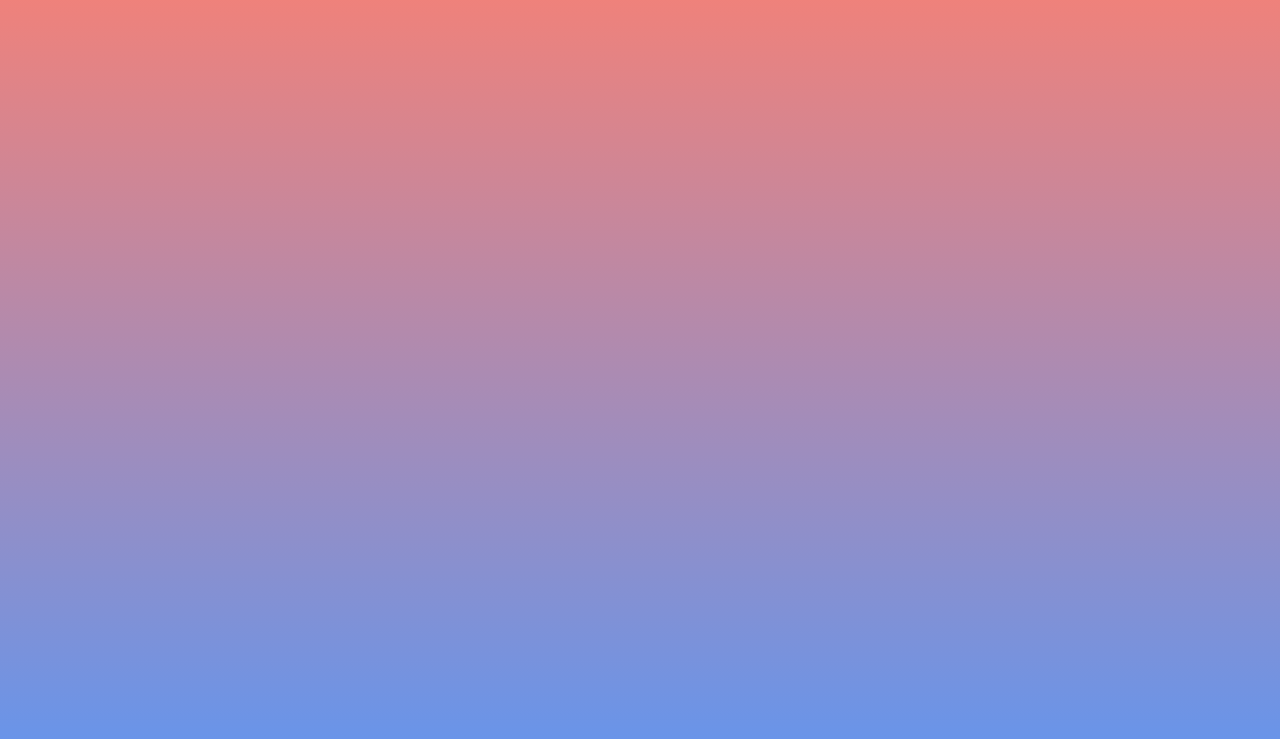
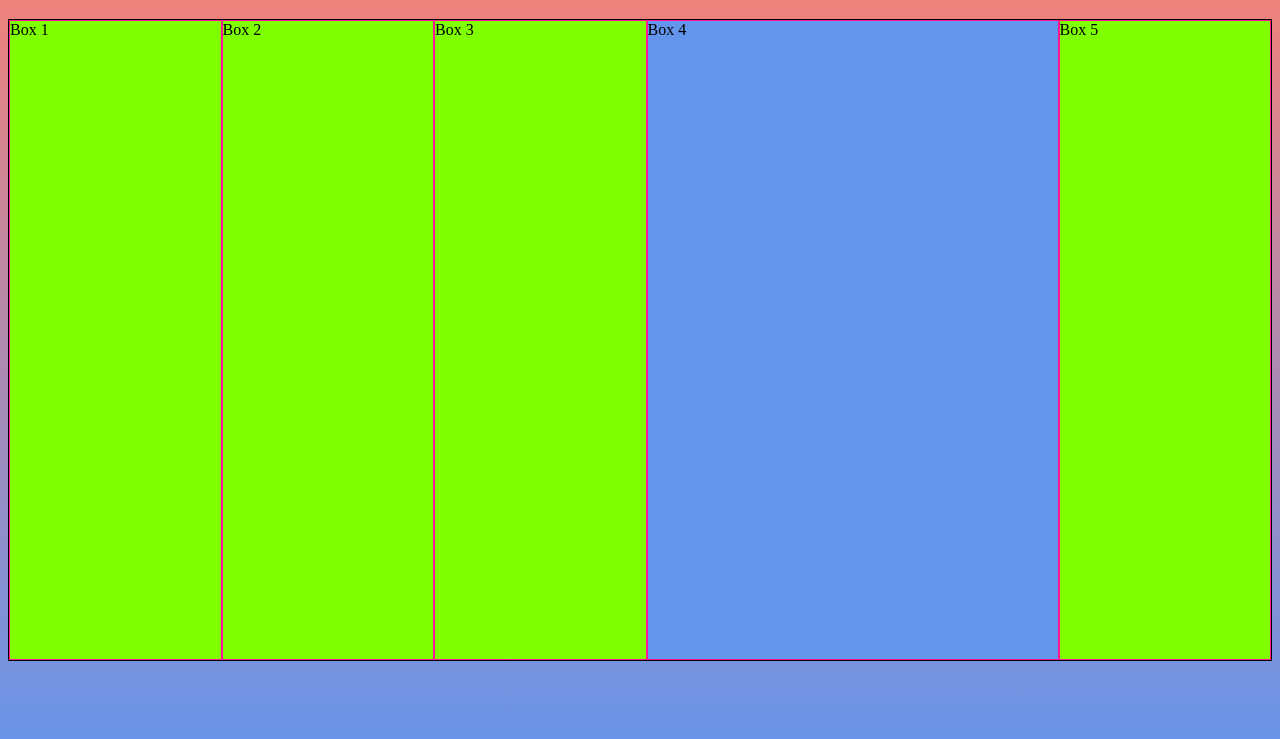
Before and after one commit to Rufasa85/flexbox-demo, a plain HTML site: page index.html in a window 1280 px wide. Shown: the part 61-800 px from the top of the page. Drawn offline with Linux system fonts and the light colour scheme.

Commit message:
adding grow shrink and basis

```diff
--- a/index.html
+++ b/index.html
@@ -9,5 +9,12 @@
 </head>
 <body>
     <h1>This is my website!</h1>
+    <main>
+        <section>Box 1</section>
+        <section>Box 2</section>
+        <section>Box 3</section>
+        <section id="special">Box 4</section>
+        <section>Box 5</section>
+    </main>
 </body>
 </html>
--- a/style.css
+++ b/style.css
@@ -1,4 +1,25 @@
 body {
-    height: 100vh;
+    min-height: 100vh;
     background: linear-gradient(salmon, cornflowerblue);
 }
+
+main {
+    height:80vh;
+    border:1px solid black;
+    display: flex;
+    flex-wrap:wrap;
+}
+
+section {
+    background:chartreuse;
+    border:1px solid deeppink;
+    flex-basis: 200px;
+    flex-grow:1;
+    flex-shrink: 0;
+}
+
+#special {
+    background-color: cornflowerblue;
+    flex-grow:20;
+    /* flex-shrink:5; */
+}
```
